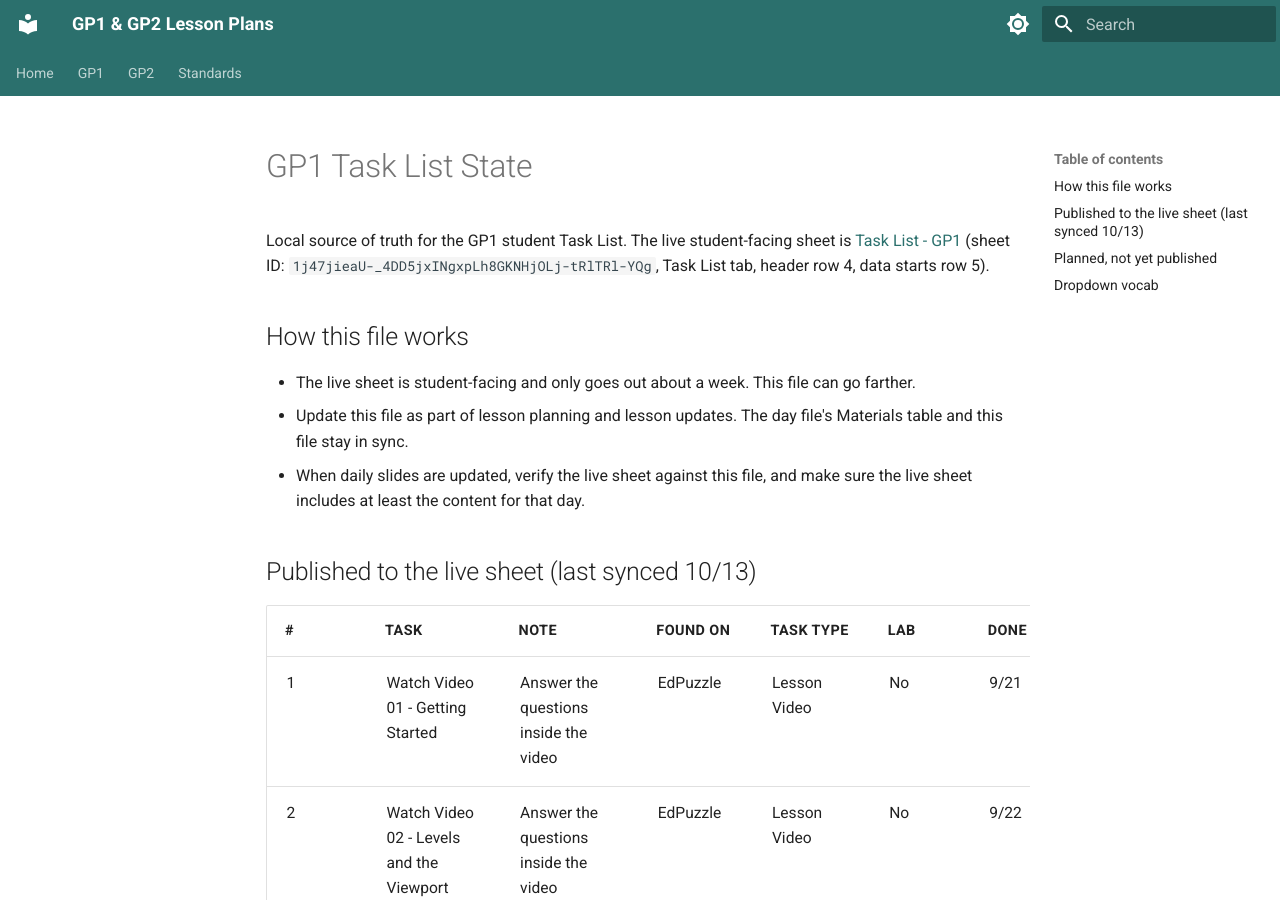
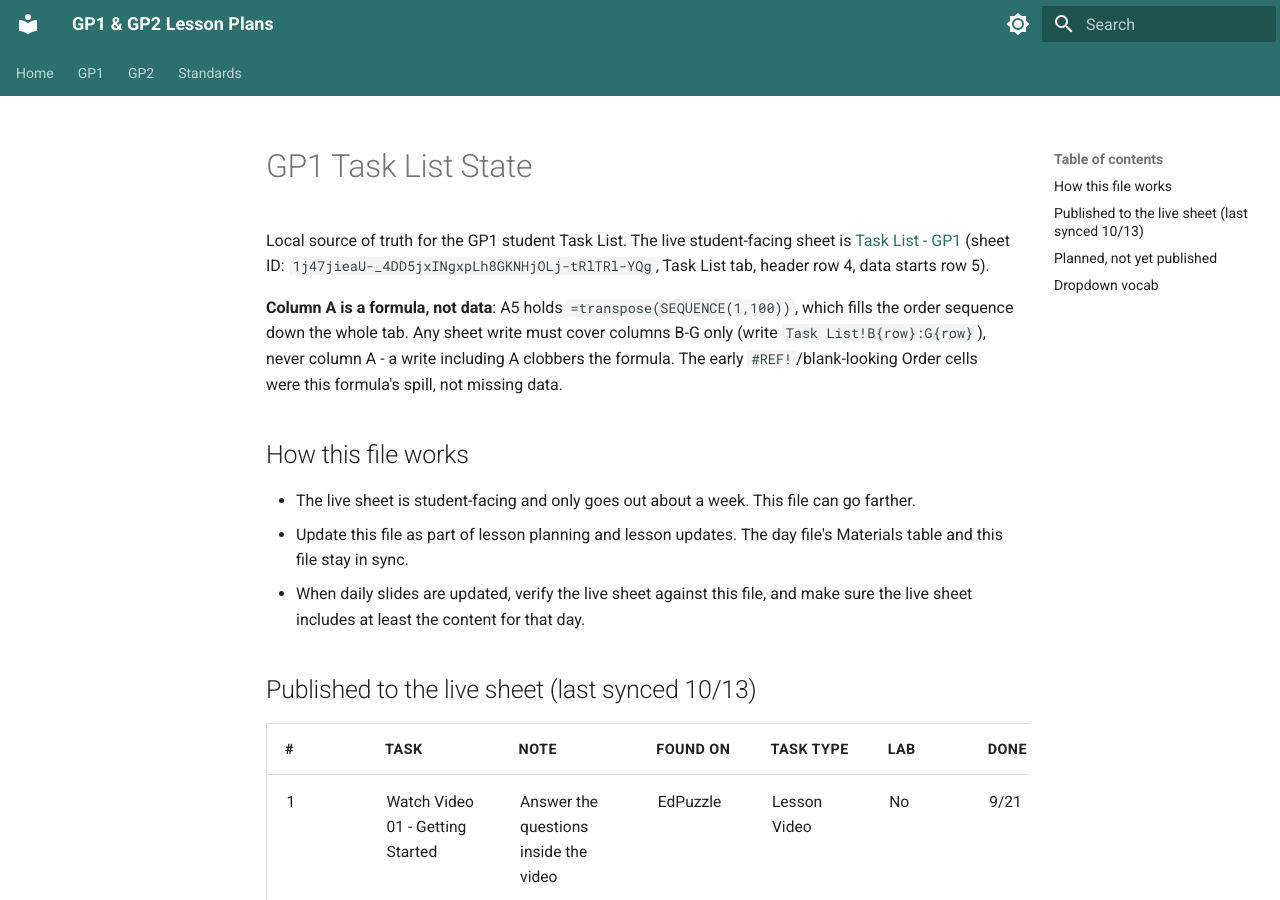
Before and after one commit to whiskethy/GP1_and_2_Lesson_plans, an MkDocs documentation site: the page built from docs/SY27 Course Planning/GP1/GP1 Task List State.md, in a window 1280 px wide and 900 px high. Built offline with MkDocs 1.6.1 and Material for MkDocs 9.7.7, drawn with Linux system fonts in a browser that asks for light colours.

Commit message:
GP1 Task List State: document the SEQUENCE formula in sheet column A (write B-G only)

```diff
--- a/docs/SY27 Course Planning/GP1/GP1 Task List State.md
+++ b/docs/SY27 Course Planning/GP1/GP1 Task List State.md
@@ -9,6 +9,8 @@ updated: 2026-10-13
 # GP1 Task List State
 
 Local source of truth for the GP1 student Task List. The live student-facing sheet is [Task List - GP1](https://docs.google.com/spreadsheets/d/1j47jieaU-_4DD5jxINgxpLh8GKNHjOLj-tRlTRl-YQg/edit) (sheet ID: `1j47jieaU-_4DD5jxINgxpLh8GKNHjOLj-tRlTRl-YQg`, Task List tab, header row 4, data starts row 5).
+
+**Column A is a formula, not data**: A5 holds `=transpose(SEQUENCE(1,100))`, which fills the order sequence down the whole tab. Any sheet write must cover columns B-G only (write `Task List!B{row}:G{row}`), never column A - a write including A clobbers the formula. The early `#REF!`/blank-looking Order cells were this formula's spill, not missing data.
 
 ## How this file works
 
```
